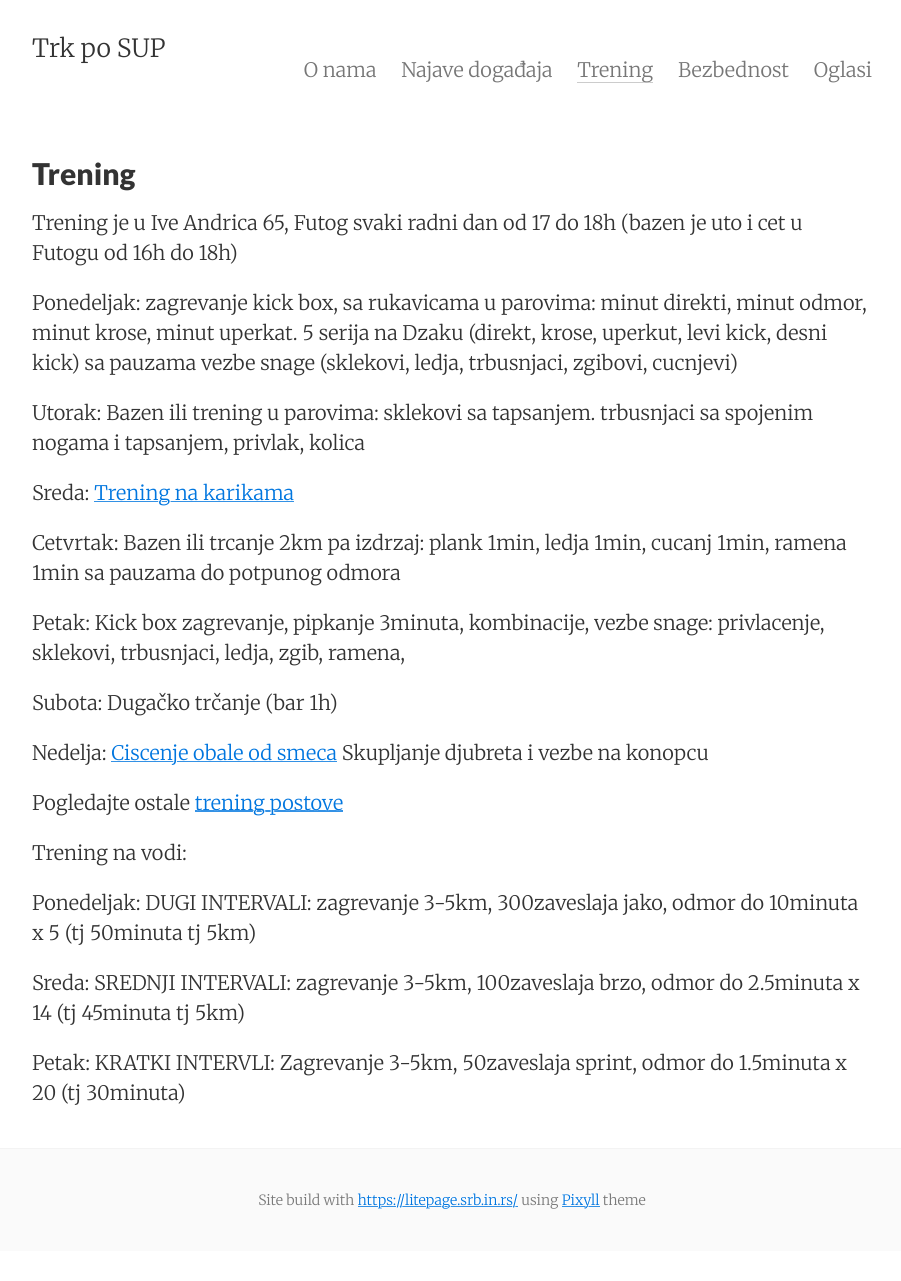
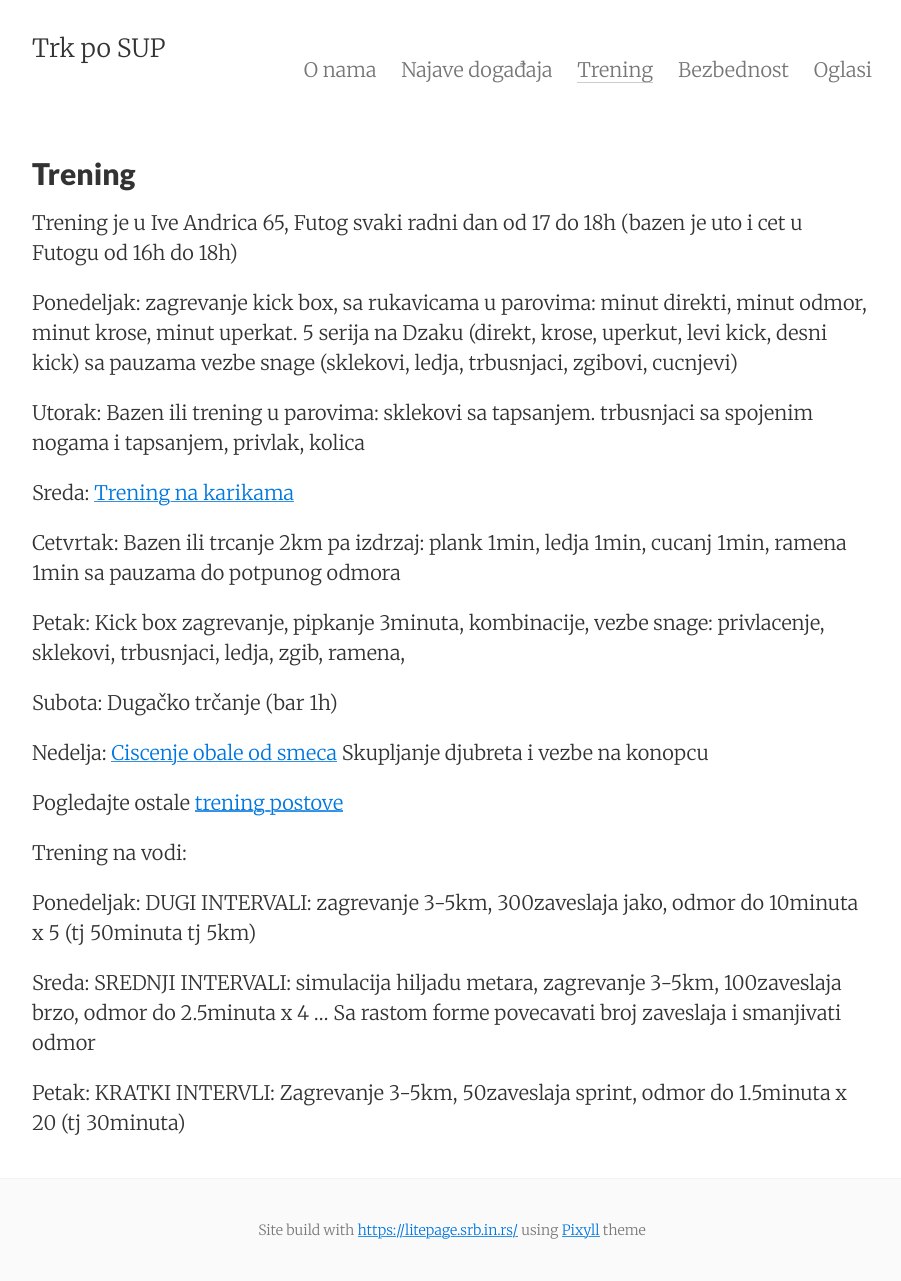
Before and after one commit to trkinrs/trk-po-sup.srb.in.rs, a Jekyll site: the page built from trening.md, in a window 1280 px wide. Shown: the whole page, without its empty margins (188-1089 px from the left). Built offline with Jekyll 4.4.1, drawn with Linux system fonts in a browser that asks for light colours; before the commit the page ends 1251 px from its top, so only the background shows below that.

```diff
--- a/trening.md
+++ b/trening.md
@@ -24,6 +24,6 @@ Trening na vodi:
 
 Ponedeljak: DUGI INTERVALI: zagrevanje 3-5km, 300zaveslaja jako, odmor do 10minuta x 5 (tj 50minuta tj 5km)
 
-Sreda: SREDNJI INTERVALI: zagrevanje 3-5km, 100zaveslaja brzo, odmor do 2.5minuta x 14 (tj 45minuta tj 5km)
+Sreda: SREDNJI INTERVALI: simulacija hiljadu metara, zagrevanje 3-5km, 100zaveslaja brzo, odmor do 2.5minuta x 4 ... Sa rastom forme povecavati broj zaveslaja i smanjivati odmor
 
 Petak: KRATKI INTERVLI: Zagrevanje 3-5km, 50zaveslaja sprint, odmor do 1.5minuta x 20 (tj 30minuta)
```
Also changed, not shown: _posts/2026-05-31-kup-srbije-2026.md (+5 -1 lines), assets/images/Facebook_creation_2E303B2B-2E8A-4A33-A72A-2A30B74E7708.jpeg (added).
